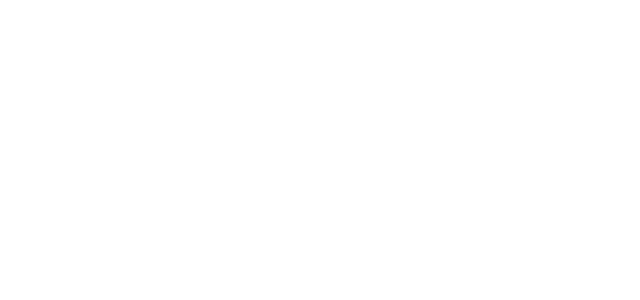
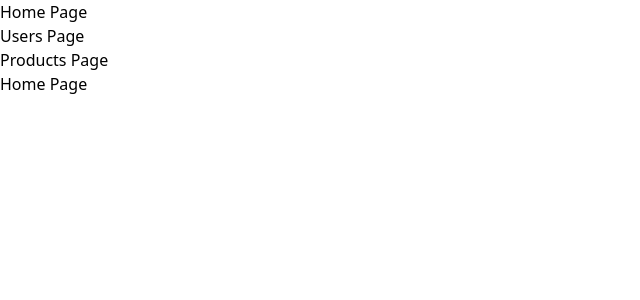
Before and after one commit to VladiSH31/okten-react-modules, a React (Vite) app: page / in a window 1280 px wide. Shown: the top 300 px of the page, without its empty margins (0-640 px from the left). Built offline with nearby package versions, Linux system fonts and the light colour scheme.

Commit message:
Home Work 7 . Task #GP0nA6rxivp 1. Init commit

```diff
--- /dev/null
+++ b/src/components/menu-component/MenuComponent.tsx
@@ -0,0 +1,16 @@
+import './MenuComponent.css'
+import {Link} from "react-router-dom";
+
+const MenuComponent = () => {
+    return (
+        <div>
+            <ul>
+                <li><Link to={'/'}>Home Page</Link></li>
+                <li><Link to={'/users'}>Users Page</Link></li>
+                <li><Link to={'/products'}>Products Page</Link></li>
+            </ul>
+        </div>
+    );
+};
+
+export default MenuComponent;
--- /dev/null
+++ b/src/layouts/MainLayout.tsx
@@ -0,0 +1,14 @@
+import {Outlet} from "react-router-dom";
+import MenuComponent from "../components/menu-component/MenuComponent.tsx";
+
+
+const MainLayout = () => {
+    return (
+        <div>
+            <MenuComponent/>
+            <Outlet/>
+        </div>
+    );
+};
+
+export default MainLayout;
--- a/src/main.tsx
+++ b/src/main.tsx
@@ -1,5 +1,6 @@
 import { createRoot } from 'react-dom/client'
 import './index.css'
-import App from './App.tsx'
+import {RouterProvider} from "react-router-dom";
+import {router} from "./routes/router.tsx";
 
-createRoot(document.getElementById('root')!).render(<App/>)
+createRoot(document.getElementById('root')!).render(<RouterProvider router={router}/>)
--- /dev/null
+++ b/src/pages/home/HomePage.tsx
@@ -0,0 +1,11 @@
+import './HomePage.css'
+
+const HomePage = () => {
+    return (
+        <div>
+            Home Page
+        </div>
+    );
+};
+
+export default HomePage;
--- /dev/null
+++ b/src/pages/products/ProductsPage.tsx
@@ -0,0 +1,11 @@
+import './ProductsPage.css'
+
+const ProductsPage = () => {
+    return (
+        <div>
+            Products Page
+        </div>
+    );
+};
+
+export default ProductsPage;
--- /dev/null
+++ b/src/pages/users/UsersPage.tsx
@@ -0,0 +1,11 @@
+import './UsersPage.css'
+
+const UsersPage = () => {
+    return (
+        <div>
+            Users Page
+        </div>
+    );
+};
+
+export default UsersPage;
--- /dev/null
+++ b/src/routes/router.tsx
@@ -0,0 +1,14 @@
+import {createBrowserRouter} from "react-router-dom";
+import MainLayout from "../layouts/MainLayout.tsx";
+import HomePage from "../pages/home/HomePage.tsx";
+import UsersPage from "../pages/users/UsersPage.tsx";
+import ProductsPage from "../pages/products/ProductsPage.tsx";
+
+
+export const router = createBrowserRouter([
+    {path: '', element: <MainLayout/>, children:[
+            {index: true, element: <HomePage/>},
+            {path: 'users', element: <UsersPage/>},
+            {path: 'products', element: <ProductsPage/>}
+        ]}
+])
```
Also changed, not shown: src/components/menu-component/MenuComponent.css (added), src/pages/home/HomePage.css (added), src/pages/products/ProductsPage.css (added), src/pages/users/UsersPage.css (added).
